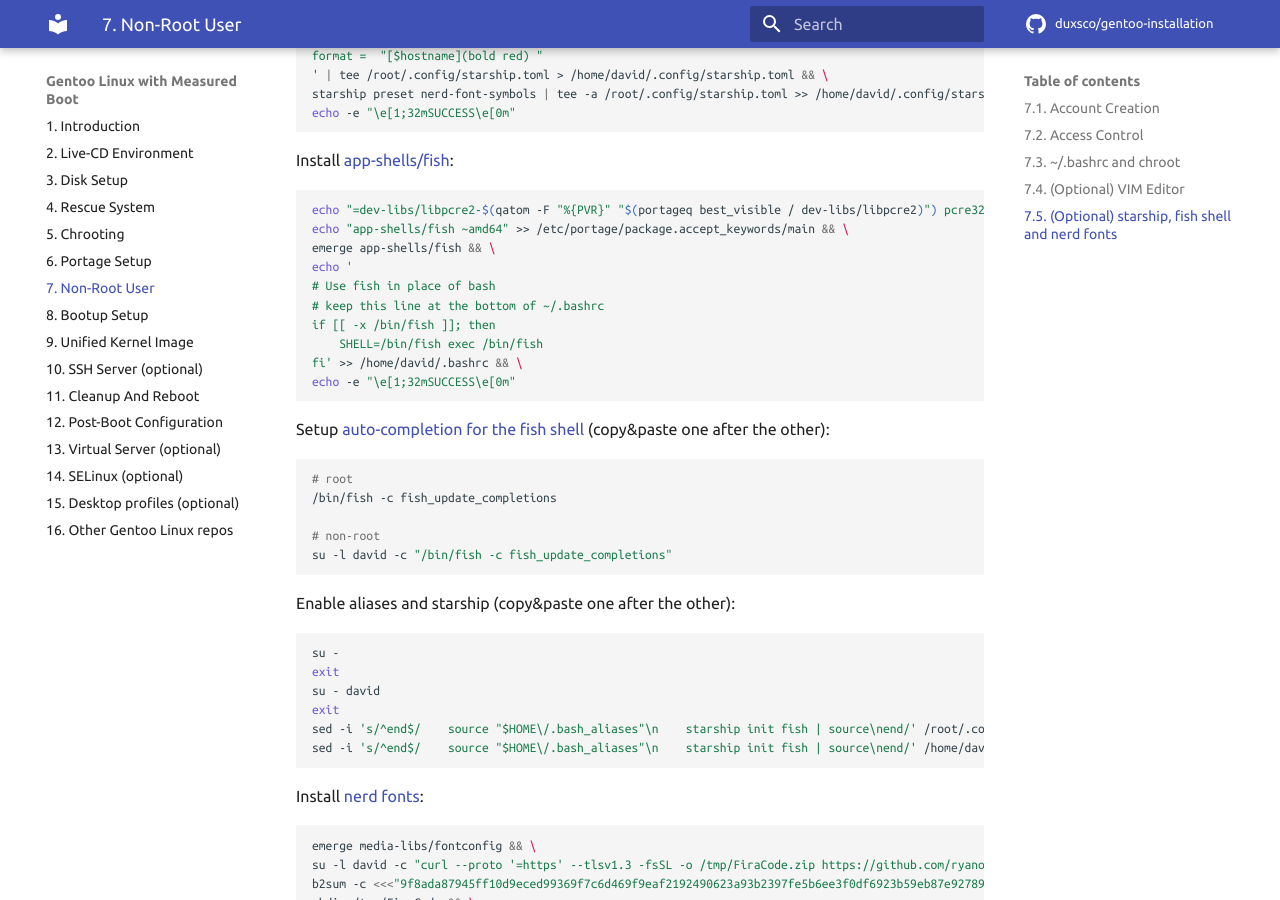
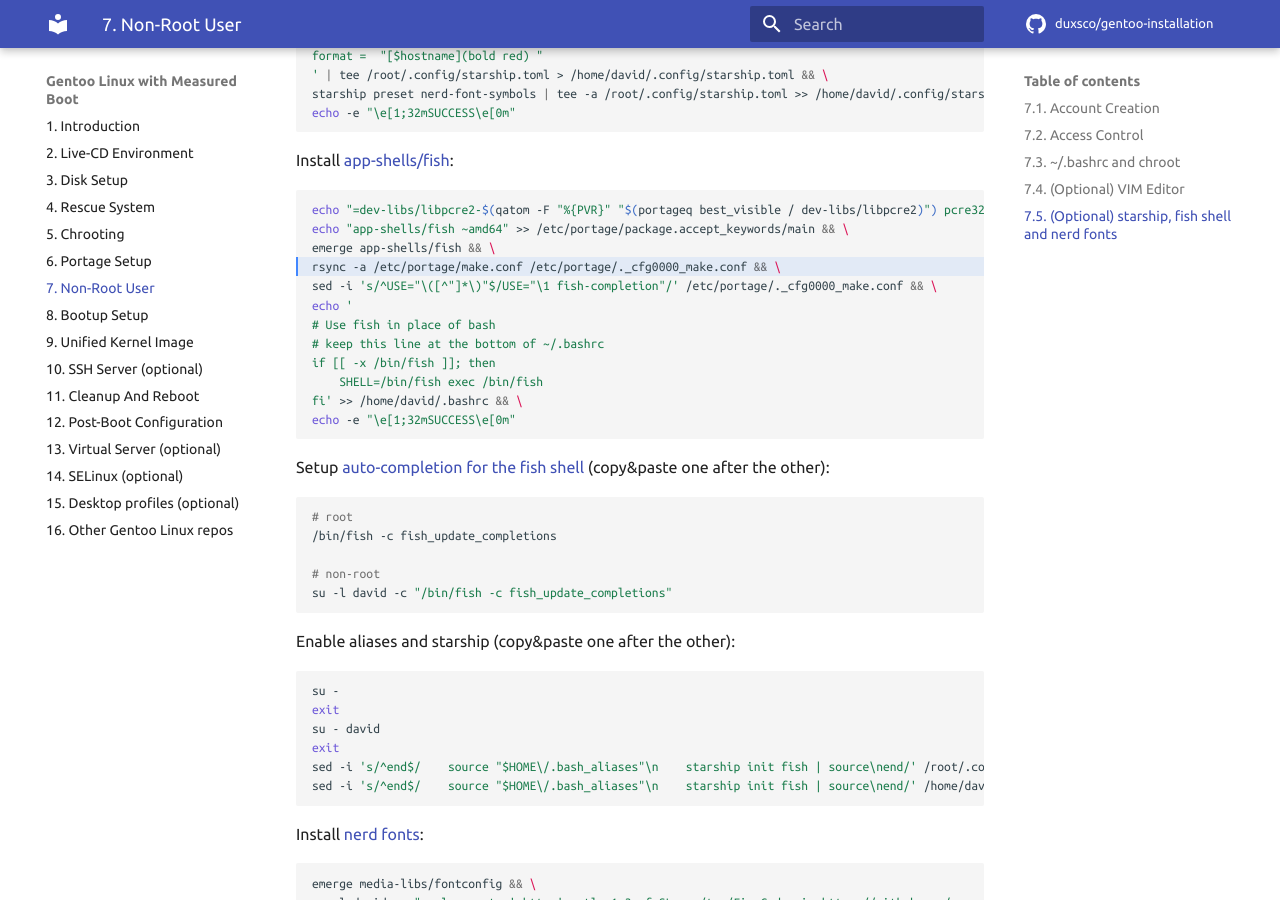
Before and after one commit to duxsco/gentoo-installation, an MkDocs documentation site: the page built from docs/non-root_user.md, in a window 1280 px wide and 900 px high, scrolled down 2129 px. Built offline with MkDocs 1.6.1 and Material for MkDocs 9.7.7, drawn with Linux system fonts in a browser that asks for light colours; comment, search, counter and statistics services are not loaded.

Commit message:
Set "fish-completion" useflag to fish section

````diff
--- a/docs/non-root_user.md
+++ b/docs/non-root_user.md
@@ -108,10 +108,12 @@ echo -e "\e[1;32mSUCCESS\e[0m"
 
 Install [app-shells/fish](https://wiki.gentoo.org/wiki/Fish):
 
-```shell
+```shell hl_lines="4"
 echo "=dev-libs/libpcre2-$(qatom -F "%{PVR}" "$(portageq best_visible / dev-libs/libpcre2)") pcre32" >> /etc/portage/package.use/main && \
 echo "app-shells/fish ~amd64" >> /etc/portage/package.accept_keywords/main && \
 emerge app-shells/fish && \
+rsync -a /etc/portage/make.conf /etc/portage/._cfg0000_make.conf && \
+sed -i 's/^USE="\([^"]*\)"$/USE="\1 fish-completion"/' /etc/portage/._cfg0000_make.conf && \
 echo '
 # Use fish in place of bash
 # keep this line at the bottom of ~/.bashrc
````
Also changed, not shown: docs/portage_setup.md (+1 -1 lines).
